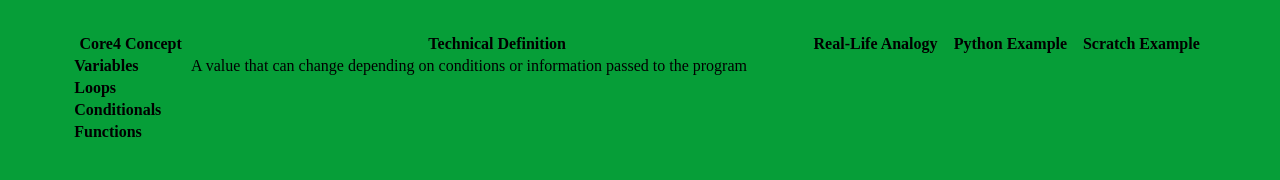
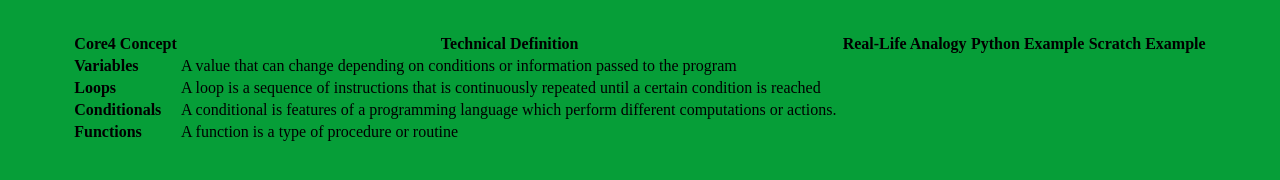
Before and after one commit to aynim/aynim.github.io, a plain HTML site: page index.html in a window 1280 px wide. Shown: the part 550-730 px from the top of the page. Drawn offline with Linux system fonts and the light colour scheme.

Commit message:
Update index.html

```diff
--- a/index.html
+++ b/index.html
@@ -51,7 +51,7 @@
         <!-- Fill in the row for Loops -->
         <tr>
           <td><b>Loops</b></td>
-          <td>  </td>
+          <td> A loop is a sequence of instructions that is continuously repeated until a certain condition is reached  </td>
           <td>  </td>
           <td>  </td>
           <td>  </td>
@@ -60,7 +60,7 @@
         <!-- Fill in the row for Conditionals -->
         <tr>
           <td><b>Conditionals</b></td>
-          <td>  </td>
+          <td> A conditional is features of a programming language which perform different computations or actions. </td>
           <td>  </td>
           <td>  </td>
           <td>  </td>
@@ -69,7 +69,7 @@
         <!-- Fill in the row for Functions -->
         <tr>
           <td><b>Functions</b></td>
-          <td>  </td>
+          <td>A function is a type of procedure or routine  </td>
           <td>  </td>
           <td>  </td>
           <td>  </td>
```
